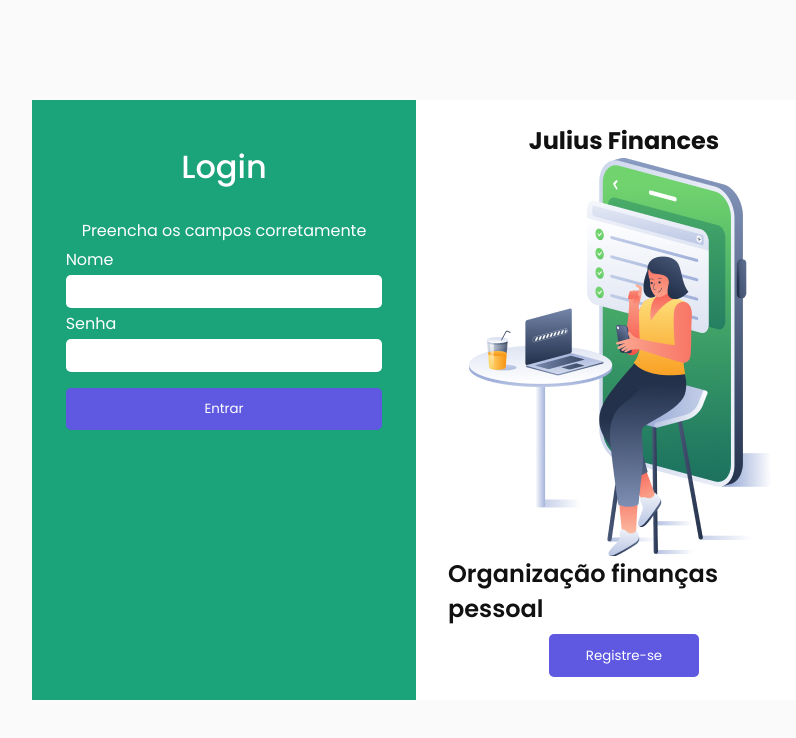
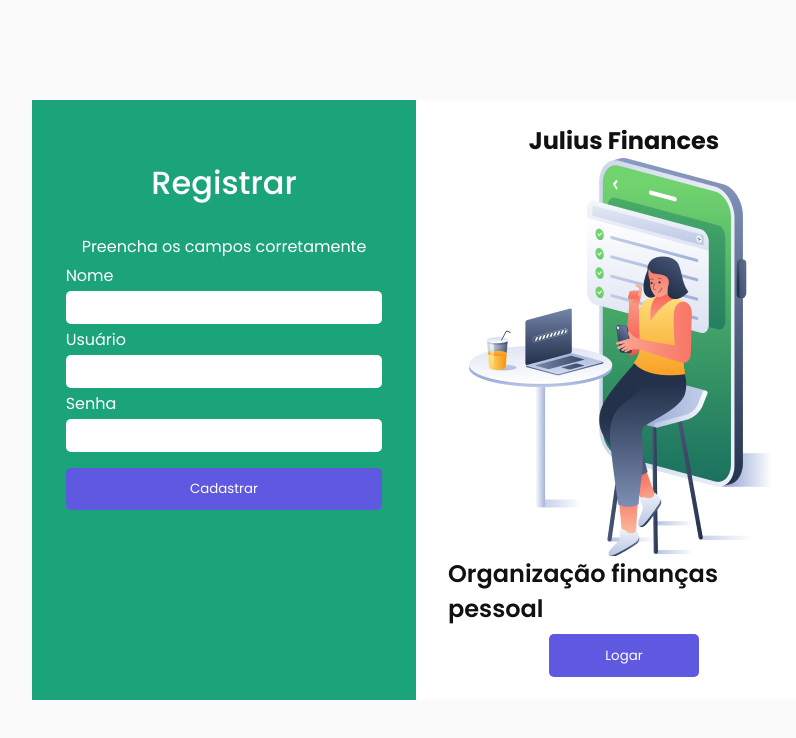
Before and after one commit to talitaaraujodev/julius-finances-frontend, a React (Vite) app: page / in a window 1280 px wide. Both pictures are taken after a click on the button "Registre-se". Shown: the top 738 px of the page, without its empty margins (208-1004 px from the left). Built offline with nearby package versions, Linux system fonts and the light colour scheme.

Commit message:
feat: added form register

```diff
--- a/src/assets/sass/login.scss
+++ b/src/assets/sass/login.scss
@@ -64,7 +64,7 @@
   border: 0;
   padding: 0.4rem;
   &:focus {
-    border: 2px solid #cccc;
+    border: 1px solid #cccc;
   }
 }
 .form button {
@@ -113,16 +113,3 @@
   font-size: 1.5rem;
   font-weight: 700;
 }
-.link-register {
-  color: $white-primary;
-  text-align: center;
-  padding-top: 1rem;
-  &:hover {
-    color: #0984e3;
-    cursor: pointer;
-    transition: ease 0.1;
-  }
-  @media only screen and (min-width: 730px) {
-    display: none;
-  }
-}
--- /dev/null
+++ b/src/components/FormLogin.tsx
@@ -0,0 +1,22 @@
+import "../assets/sass/login.scss";
+
+export function FormLogin() {
+  return (
+    <div className="left">
+      <form method="post" className="form">
+        <h2 className="title">Login</h2>
+        <span>Preencha os campos corretamente</span>
+
+        <label htmlFor="name">Usuário</label>
+        <input type="text" id="user" name="user" />
+
+        <label htmlFor="password">Senha</label>
+        <input type="password" id="password" name="password" />
+
+        <button className="btn-send" type="submit">
+          Entrar
+        </button>
+      </form>
+    </div>
+  );
+}
--- /dev/null
+++ b/src/components/FormRegister.tsx
@@ -0,0 +1,24 @@
+import "../assets/sass/login.scss";
+
+export function FormRegister() {
+  return (
+    <div className="left">
+      <form method="post" className="form">
+        <h2 className="title">Registrar</h2>
+        <span>Preencha os campos corretamente</span>
+        <label htmlFor="name">Nome</label>
+        <input type="text" id="name" name="name" />
+
+        <label htmlFor="name">Usuário</label>
+        <input type="text" id="user" name="user" />
+
+        <label htmlFor="password">Senha</label>
+        <input type="password" id="password" name="password" />
+
+        <button className="btn-send" type="submit">
+          Cadastrar
+        </button>
+      </form>
+    </div>
+  );
+}
--- a/src/pages/LoginPage.tsx
+++ b/src/pages/LoginPage.tsx
@@ -1,35 +1,28 @@
+import { useState } from "react";
 import "../assets/sass/login.scss";
 import loginImg from "../assets/images/login.jpg";
-import { Link } from "react-router-dom";
+import { FormLogin } from "../components/FormLogin";
+import { FormRegister } from "../components/FormRegister";
 
 export function LoginPage() {
+  const [isSingIn, setIsSignIn] = useState(true);
+
+  const handleRegister = () => {
+    setIsSignIn(!isSingIn);
+  };
   return (
     <div className="container-login">
       <div className="content-login">
         <div className="left">
-          <form method="post" className="form">
-            <h2 className="title">Login</h2>
-            <span>Preencha os campos corretamente</span>
-
-            <label htmlFor="name">Nome</label>
-            <input type="text" id="name" name="name" />
-
-            <label htmlFor="password">Senha</label>
-            <input type="password" id="password" name="password" />
-
-            <button className="btn-send" type="submit">
-              Entrar
-            </button>
-            <Link to={"/register"} className="link-register">
-              Registre-se
-            </Link>
-          </form>
+          {isSingIn ? <FormLogin /> : <FormRegister />}
         </div>
         <div className="right">
           <h2 className="title">Julius Finances</h2>
           <img src={loginImg} alt="Image Login" />
           <span>Organização finanças pessoal</span>
-          <button className="btn-register">Registre-se</button>
+          <button className="btn-register" onClick={handleRegister}>
+            {isSingIn ? "Registre-se" : "Logar"}
+          </button>
         </div>
       </div>
     </div>
```
